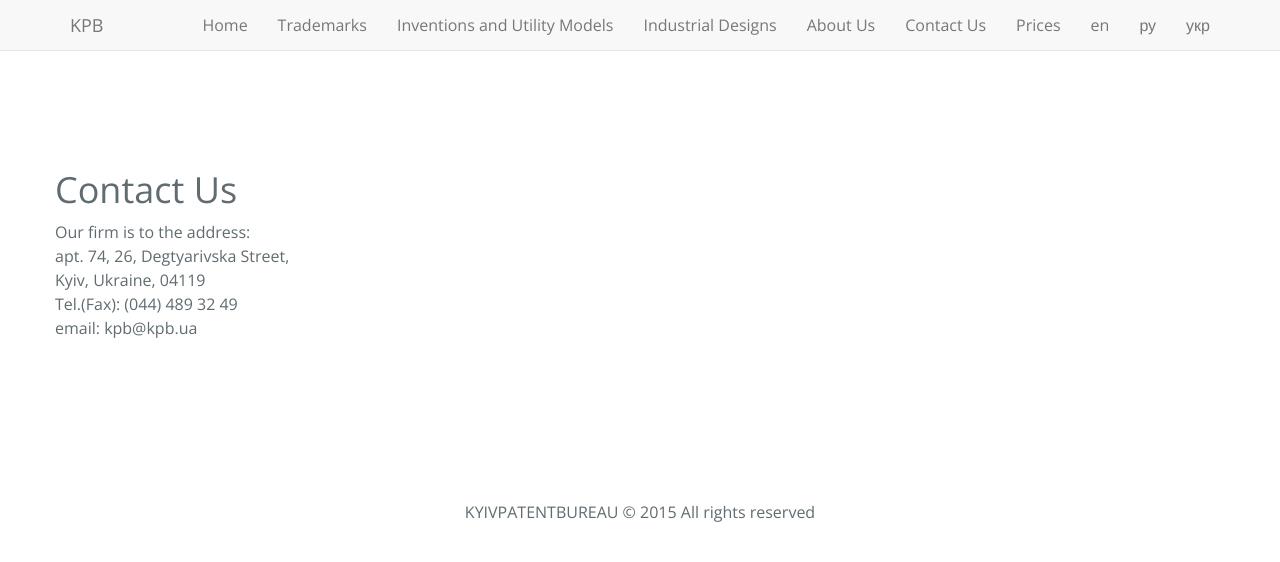
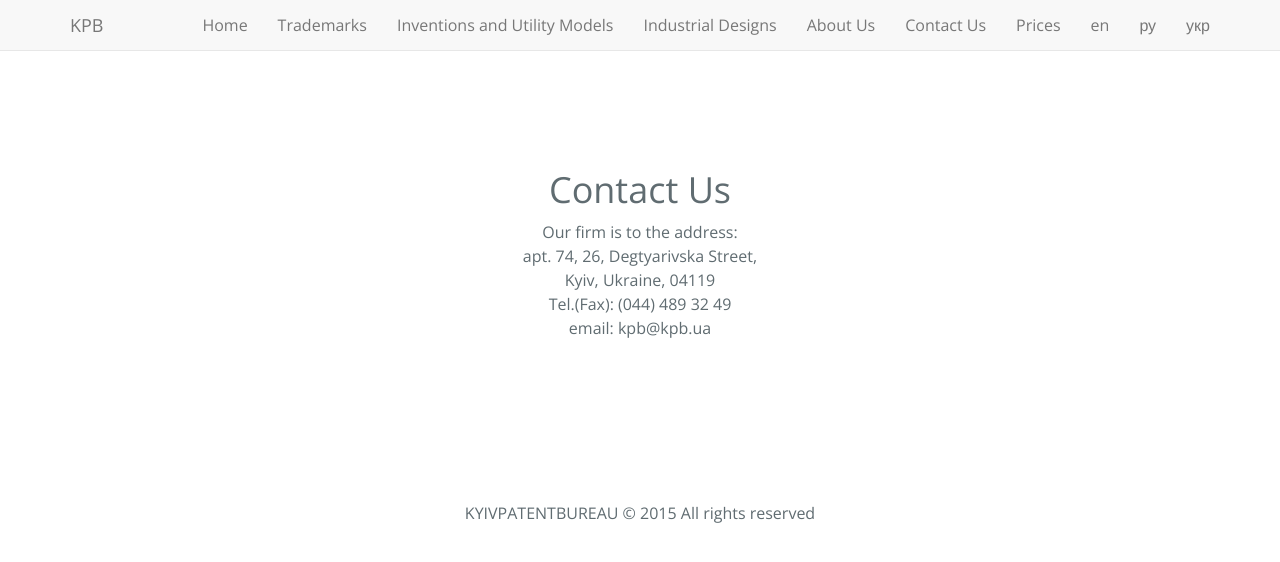
Before and after one commit to Mindshine/patent, a Jekyll site: the page built from _posts/en/pages/2000-01-01-contact.html, in a window 1280 px wide. Shown: the top 562 px of the page. Built offline with Jekyll 4.4.1, drawn with Linux system fonts in a browser that asks for light colours; nearby versions of some CDN libraries; library files that are not in the unit come from our copies; Markdown is read by kramdown in place of the engine named in the settings.

Commit message:
Update 2000-01-01-contact.html

```diff
--- a/_posts/en/pages/2000-01-01-contact.html
+++ b/_posts/en/pages/2000-01-01-contact.html
@@ -5,11 +5,23 @@ lang: en
 categories:
 - en
 ---
+<div class="row">
+  <div class="col-lg-12 text-center">
     <h1>Contact Us</h1>
+  </div>
+</div>
+<div class="row">
+  <div class="col-lg-12 text-center">
     <p>Our firm is to the address:</br>
     apt. 74, 26, Degtyarivska Street,</br>
     Kyiv, Ukraine, 04119</br>
     Tel.(Fax): (044) 489 32 49</br>
     email: kpb@kpb.ua
     </p>
+  </div>
+</div>
+<div class="row">
+  <div class="col-lg-12 text-center">
     <div class=map></div>
+  </div>
+</div>
```
Lines whose indentation alone changed are shown as unchanged.
